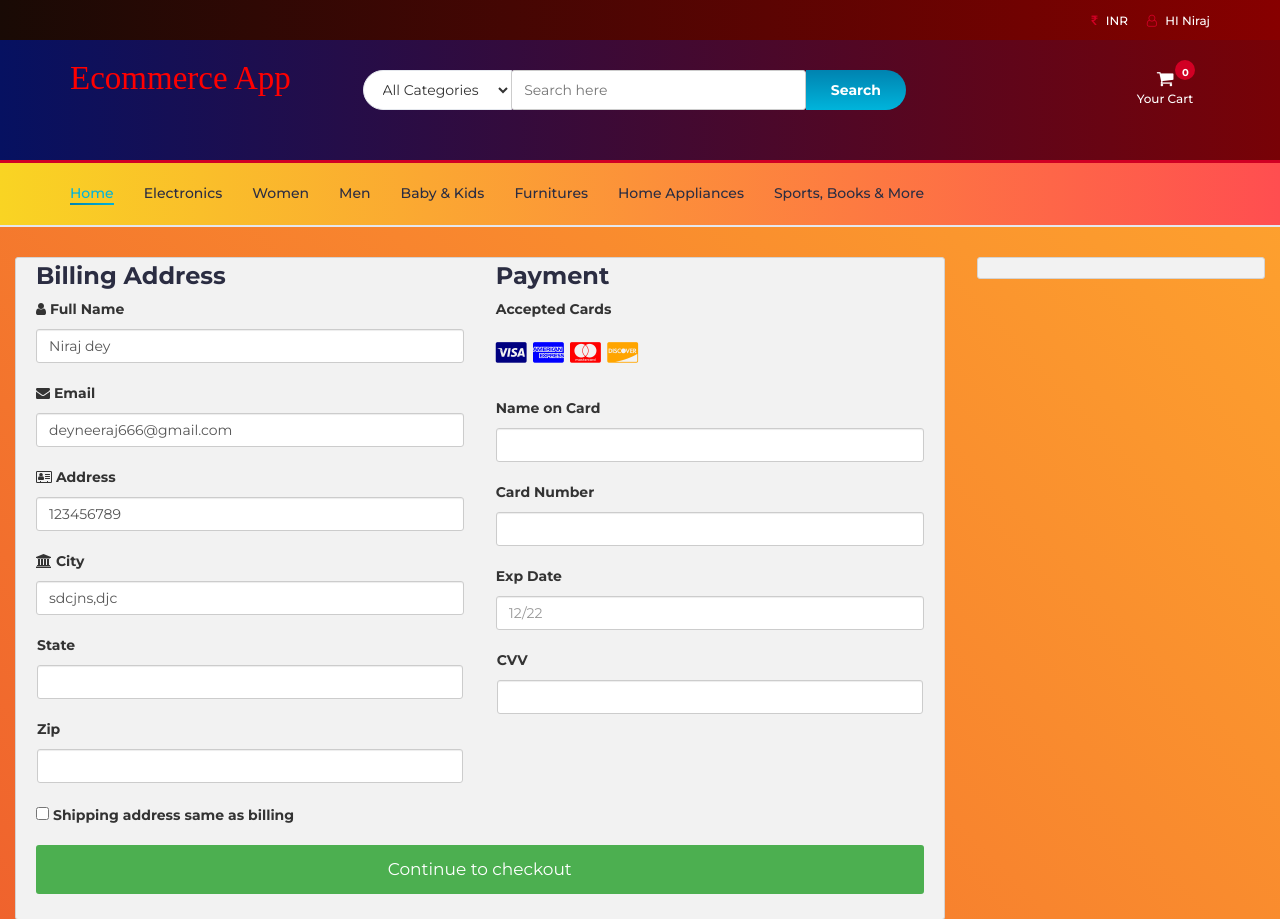
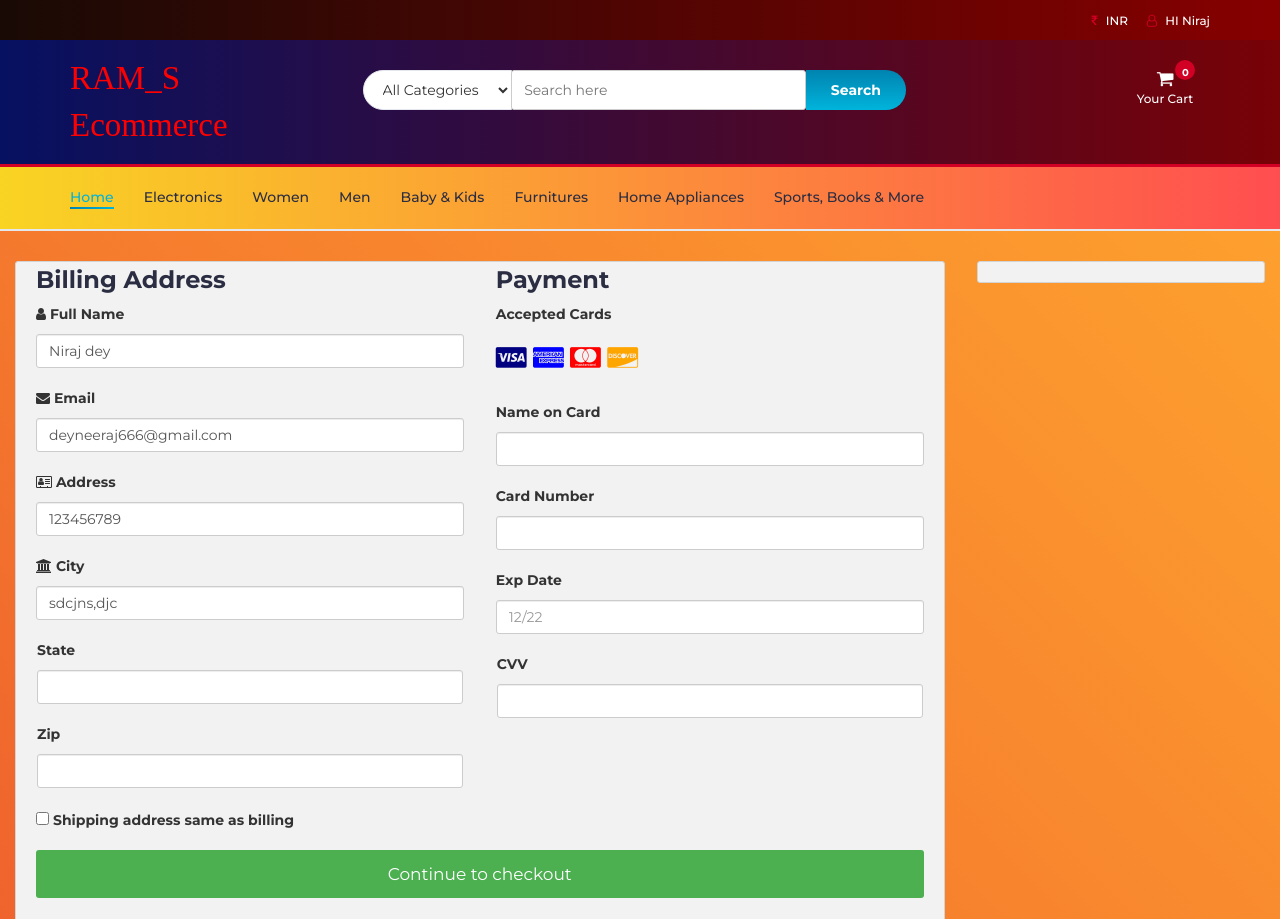
Before and after one commit to kelntro/RAMs_Online-Shop, a PHP site: page /myfiles/checkout.php in a window 1280 px wide. Shown: the top 919 px of the page. Run offline with PHP 8.4, Linux system fonts and the light colour scheme; a user stored in the database is signed in; data comes from the database, SQL or seed files in the repository; data that the repository does not hold is empty; some libraries are stand-ins or nearby versions.

Commit message:
Update entire project

```diff
--- a/checkout.php
+++ b/checkout.php
@@ -142,7 +142,7 @@ include "header.php";
 						</div>
 						<div class="col-50">
 							<label for="zip">Zip</label>
-							<input type="text" id="zip" name="zip" class="form-control" pattern="^[0-9]{6}(?:-[0-9]{4})?$" required>
+							<input type="text" id="zip" name="zip" class="form-control" pattern="^[0-9]{4,5}(?:-[0-9]{4})?$" required>
 						</div>
 						</div>
 					</div>
--- a/header.php
+++ b/header.php
@@ -193,7 +193,7 @@ session_start();
 					<div class="col-md-3">
 						<div class="header-logo">
 							<a href="#" class="logo">
-								<font style="font-style:normal; font-size: 33px;color: aliceblue;font-family: serif"><a style="color:red">Ecommerce App</a>
+								<font style="font-style:normal; font-size: 33px;color: aliceblue;font-family: serif"><a style="color:red">RAM_S Ecommerce</a>
 								</font>
 
 							</a>
--- a/payment_success.php
+++ b/payment_success.php
@@ -101,6 +101,4 @@ if (isset($_GET["st"])) {
 	}
 }
 
-
-
 ?>
```
Also changed, not shown: 1 other file.
